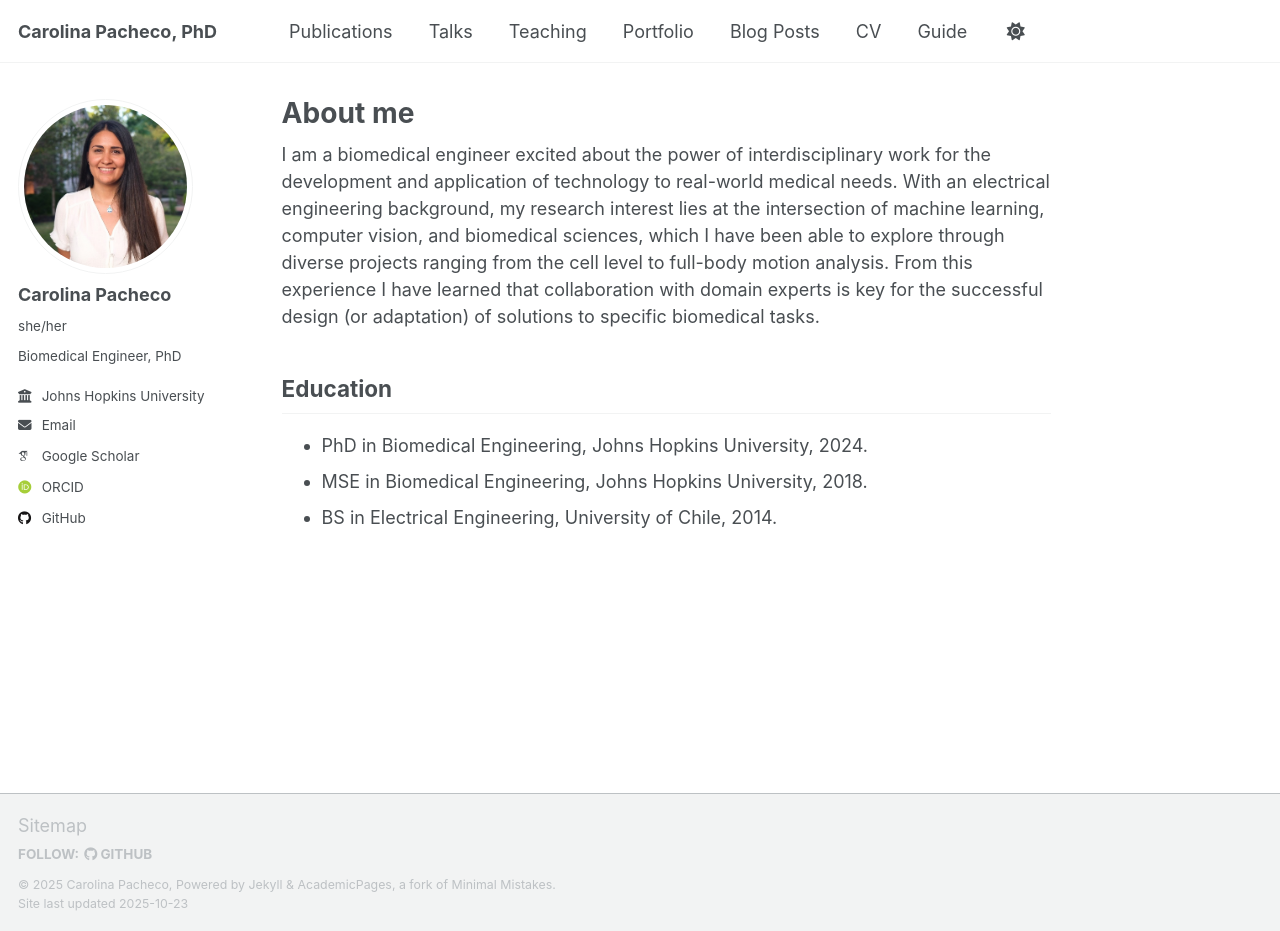
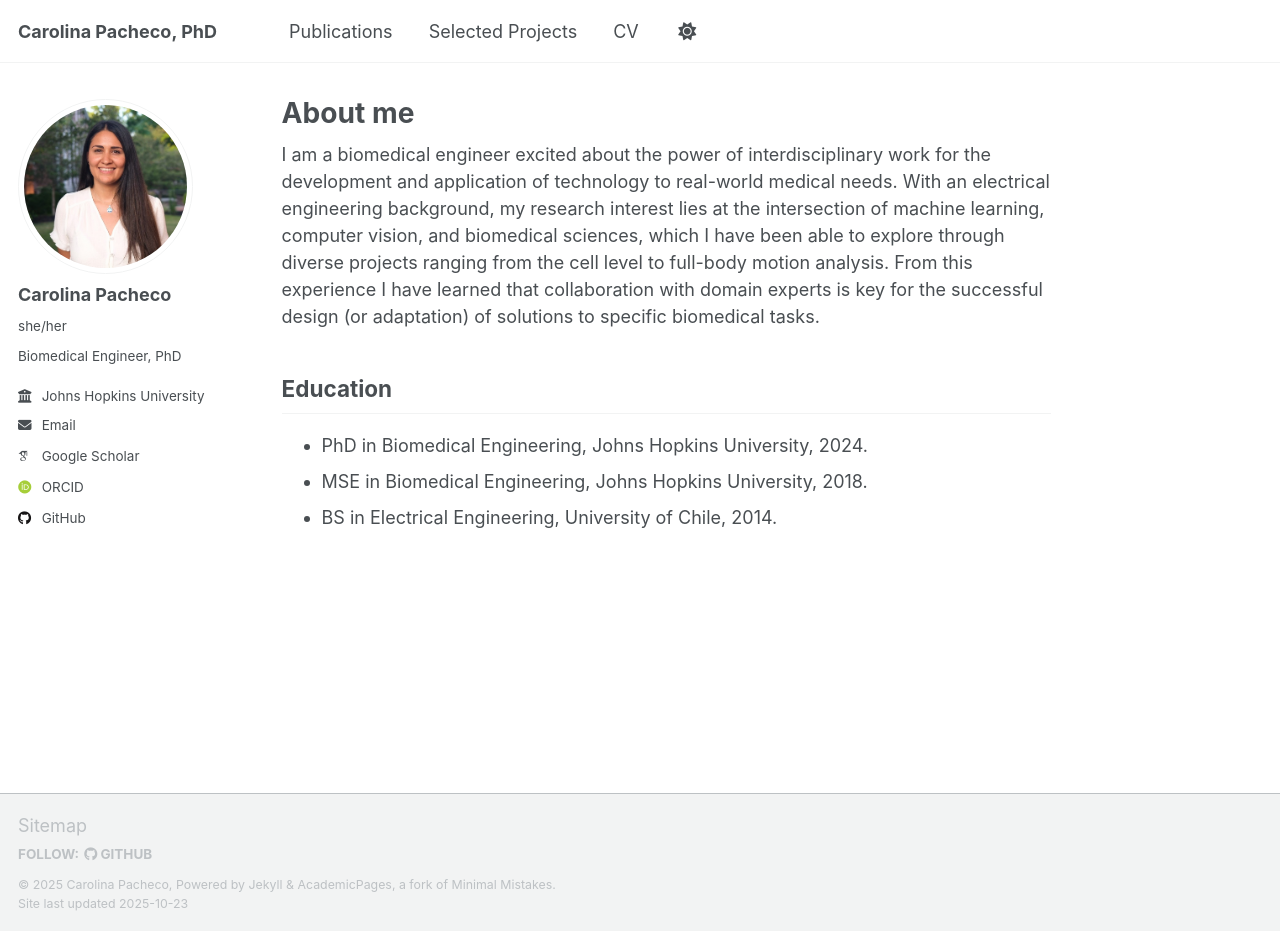
Before and after one commit to carolina-pacheco/carolina-pacheco.github.io, a Jekyll site: the page built from _pages/about.md, in a window 1280 px wide and 931 px high. Built offline with Jekyll 4.4.1, drawn with Linux system fonts in a browser that asks for light colours; some web fonts are replaced; a script that is not in the unit is left out.

Commit message:
Update navigation.yml

```diff
--- a/_data/navigation.yml
+++ b/_data/navigation.yml
@@ -11,17 +11,17 @@ main:
   - title: "Publications"
     url: /publications/
 
-  - title: "Talks"
-    url: /talks/
+  #- title: "Talks"
+  #  url: /talks/
 
-  - title: "Teaching"
-    url: /teaching/
+ # - title: "Teaching"
+ #   url: /teaching/
 
-  - title: "Portfolio"
+  - title: "Selected Projects"
     url: /portfolio/
 
-  - title: "Blog Posts"
-    url: /year-archive/
+  #- title: "Blog Posts"
+  #  url: /year-archive/
 
   - title: "CV"
     url: /cv/
@@ -29,5 +29,5 @@ main:
   # - title: "CV"
   #   url: /cv-json/
 
-  - title: "Guide"
-    url: /markdown/
+  #- title: "Guide"
+  #  url: /markdown/
```
